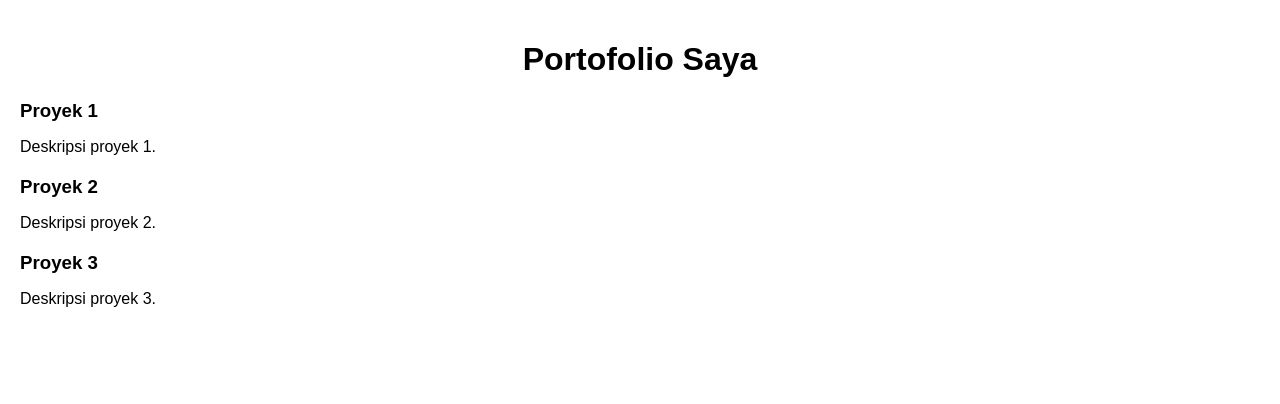
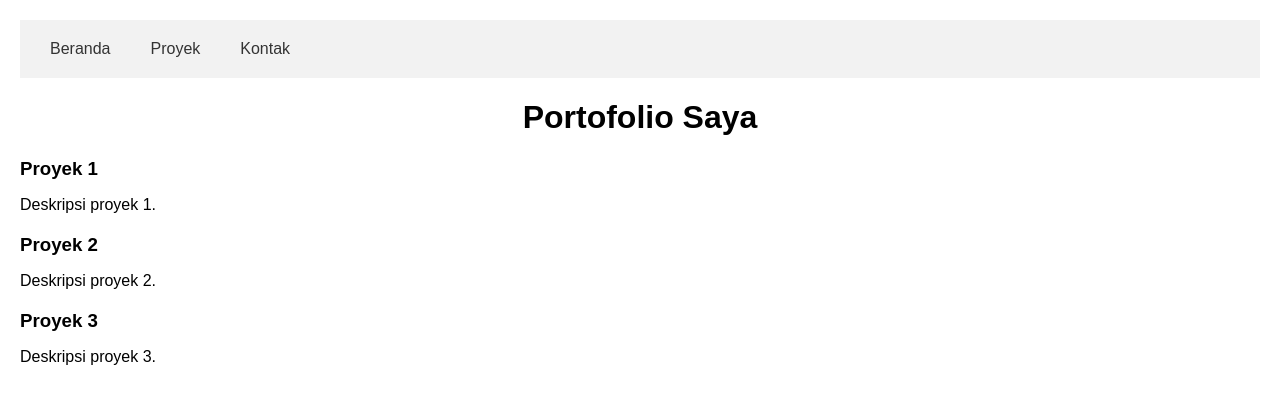
Before and after one commit to MNurRizqiSaputra/TesRepo, a plain HTML site: page index.html in a window 1280 px wide. Drawn offline with Linux system fonts and the light colour scheme.

Commit message:
push 2 navbar

```diff
--- a/index.html
+++ b/index.html
@@ -9,6 +9,34 @@
       font-family: Arial, sans-serif;
       margin: 0;
       padding: 20px;
+    }
+
+    header {
+      background-color: #f2f2f2;
+      padding: 10px;
+      margin-bottom: 20px;
+    }
+
+    nav ul {
+      list-style-type: none;
+      margin: 0;
+      padding: 0;
+      overflow: hidden;
+    }
+
+    nav li {
+      float: left;
+    }
+
+    nav li a {
+      display: block;
+      padding: 10px 20px;
+      text-decoration: none;
+      color: #333;
+    }
+
+    nav li a:hover {
+      background-color: #ddd;
     }
 
     h1 {
@@ -29,6 +57,16 @@
   </style>
 </head>
 <body>
+  <header>
+    <nav>
+      <ul>
+        <li><a href="#">Beranda</a></li>
+        <li><a href="#">Proyek</a></li>
+        <li><a href="#">Kontak</a></li>
+      </ul>
+    </nav>
+  </header>
+
   <h1>Portofolio Saya</h1>
 
   <div class="project">
```
